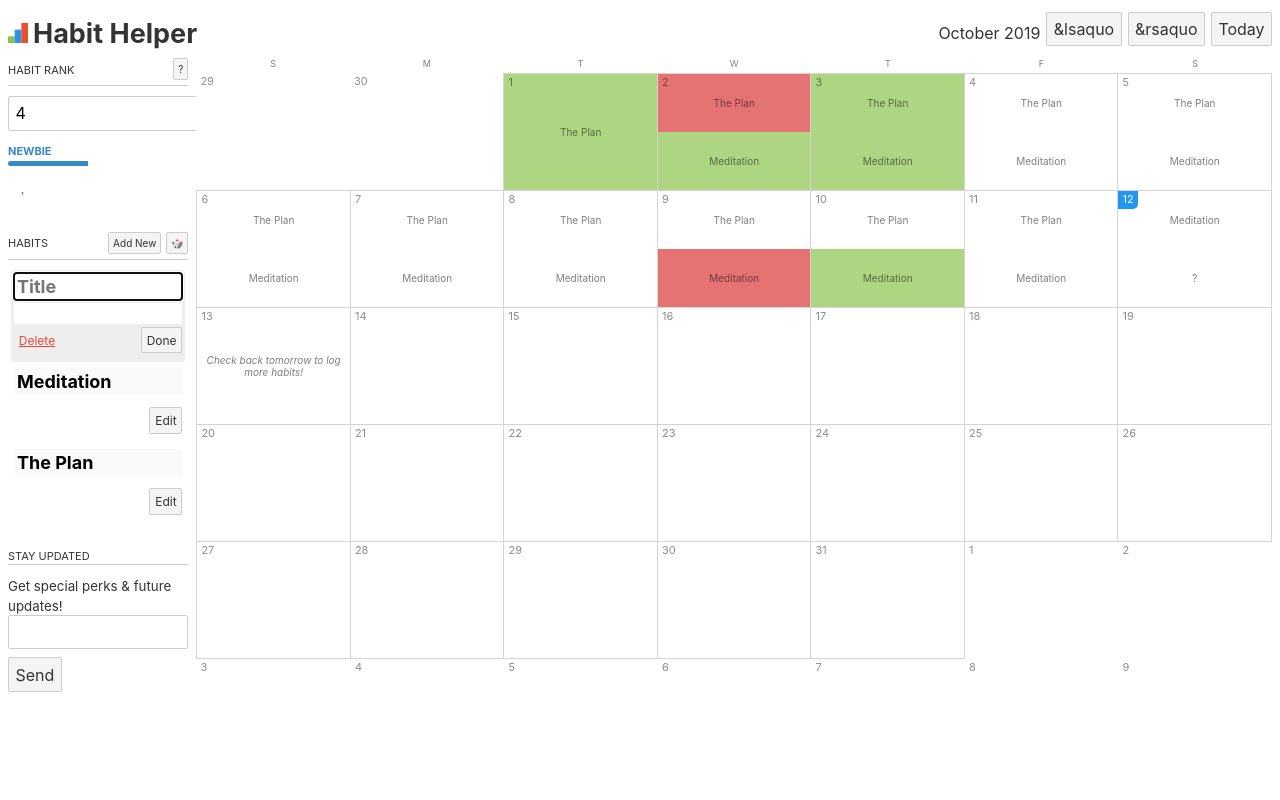
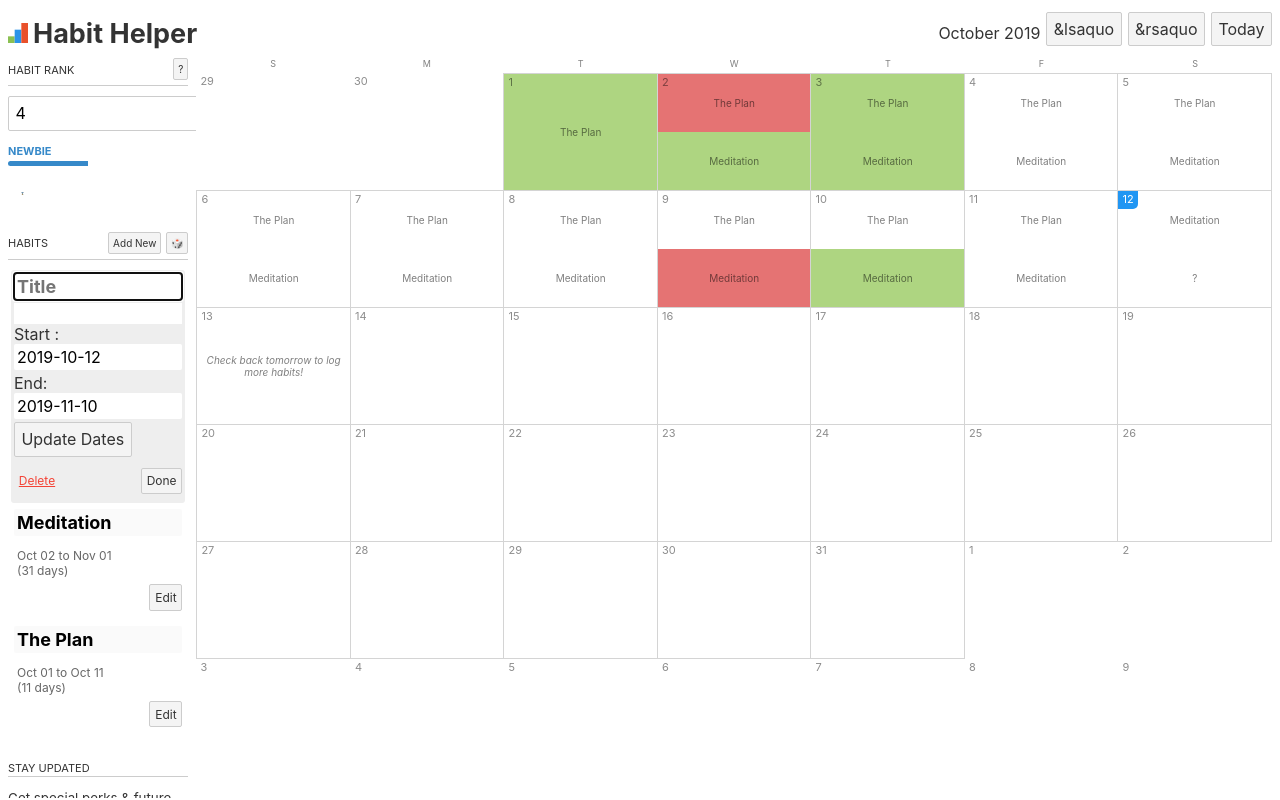
Before and after one commit to pooriajr/hh-svelte, a Svelte app: page / in a window 1280 px wide. Both pictures are taken after a click on the button "Add New". Built offline with nearby package versions, Linux system fonts and the light colour scheme.

Commit message:
user can edit start and end dates

```diff
--- a/src/App.svelte
+++ b/src/App.svelte
@@ -17,7 +17,11 @@
     isWithinInterval,
     startOfDay,
     lightFormat,
-    isAfter
+    format,
+    isAfter,
+    parseISO,
+    differenceInCalendarDays,
+    isValid
   } from 'date-fns'
 
   import { newBlankHabit, newRandomHabit } from './habitGenerator.js'
@@ -193,6 +197,29 @@
     window.localStorage.setItem('habitData', JSON.stringify(habitData))
   }
 
+  function updateDates(habitId) {
+    const newStart = parseISO(document.getElementById('newStart').value)
+    if (!isValid(newStart)) {
+      return window.alert('START date is invalid, make the format YYY-MM-DD')
+    }
+
+    const newEnd = parseISO(document.getElementById('newEnd').value)
+    if (!isValid(newEnd)) {
+      return window.alert('END date is invalid, make the format YYY-MM-DD')
+    }
+
+    if (isAfter(newStart, newEnd)) {
+      return window.alert("You can't set the START date to AFTER the END date.")
+    }
+
+    if (isAfter(newStart, today)) {
+      return window.alert("You can't set a START date in the future.")
+    }
+
+    habitData[habitId].startDate = newStart
+    habitData[habitId].endDate = newEnd
+  }
+
   $: saveHabitData(habitData)
 
   // UI Stuff ---------------------------------------------------------------------------------
@@ -263,10 +290,23 @@
             {#if habit.id === editModeId}
             <!-- svelte-ignore a11y-autofocus -->
             <input class="title" bind:value="{habit.title}" placeholder="Title" autofocus />
-            <div contenteditable="true" class="notes" bind:innerHTML="{habit.notes}" placeholder="Notes"></div>
+            <div contenteditable="true" class="notes" bind:innerHTML="{habit.notes}"></div>
+            <label>
+              Start :
+            </label>
+            <input id="newStart" value="{lightFormat(habit.startDate, 'yyyy-MM-dd')}" />
+            <label>
+              End:
+            </label>
+            <input id="newEnd" value="{lightFormat(habit.endDate, 'yyyy-MM-dd')}" />
+            <button on:click|preventDefault="{() => {updateDates(habit.id)}}">Update Dates</button>
             {:else}
             <input class="title" disabled value="{habit.title}" placeholder="Title" />
-            <div contenteditable="false" class="notes" bind:innerHTML="{habit.notes}" placeholder="Notes"></div>
+            <div contenteditable="false" class="notes" bind:innerHTML="{habit.notes}"></div>
+            <div class="date-range">
+              {format(habit.startDate, 'MMM dd')} to {format(habit.endDate, 'MMM dd')}<br />
+              ({differenceInCalendarDays(habit.endDate, habit.startDate) + 1} days)
+            </div>
             {/if}
           </div>
           <div class="controls">
@@ -510,6 +550,11 @@
     color: #f44336;
     text-decoration: underline;
   }
+  .habit .date-range {
+    font-size: 12px;
+    color: rgba(0, 0, 0, 0.6);
+    padding: 3px;
+  }
 
   .deleteConfirmOverlay {
     border-radius: inherit;
--- a/src/habitGenerator.js
+++ b/src/habitGenerator.js
@@ -16,7 +16,7 @@ export const newBlankHabit = () => {
     notes: '',
     importance: 1,
     startDate,
-    endDate: addDays(startDate, 30),
+    endDate: addDays(startDate, 29),
     records: {}
   }
 }
@@ -30,7 +30,7 @@ export const newRandomHabit = () => {
     notes: '',
     importance: 1,
     startDate,
-    endDate: addDays(startDate, 30),
+    endDate: addDays(startDate, 29),
     records: {}
   }
 }
```
Also changed, not shown: 1 other file (tests, documents, lock files or other folders).
